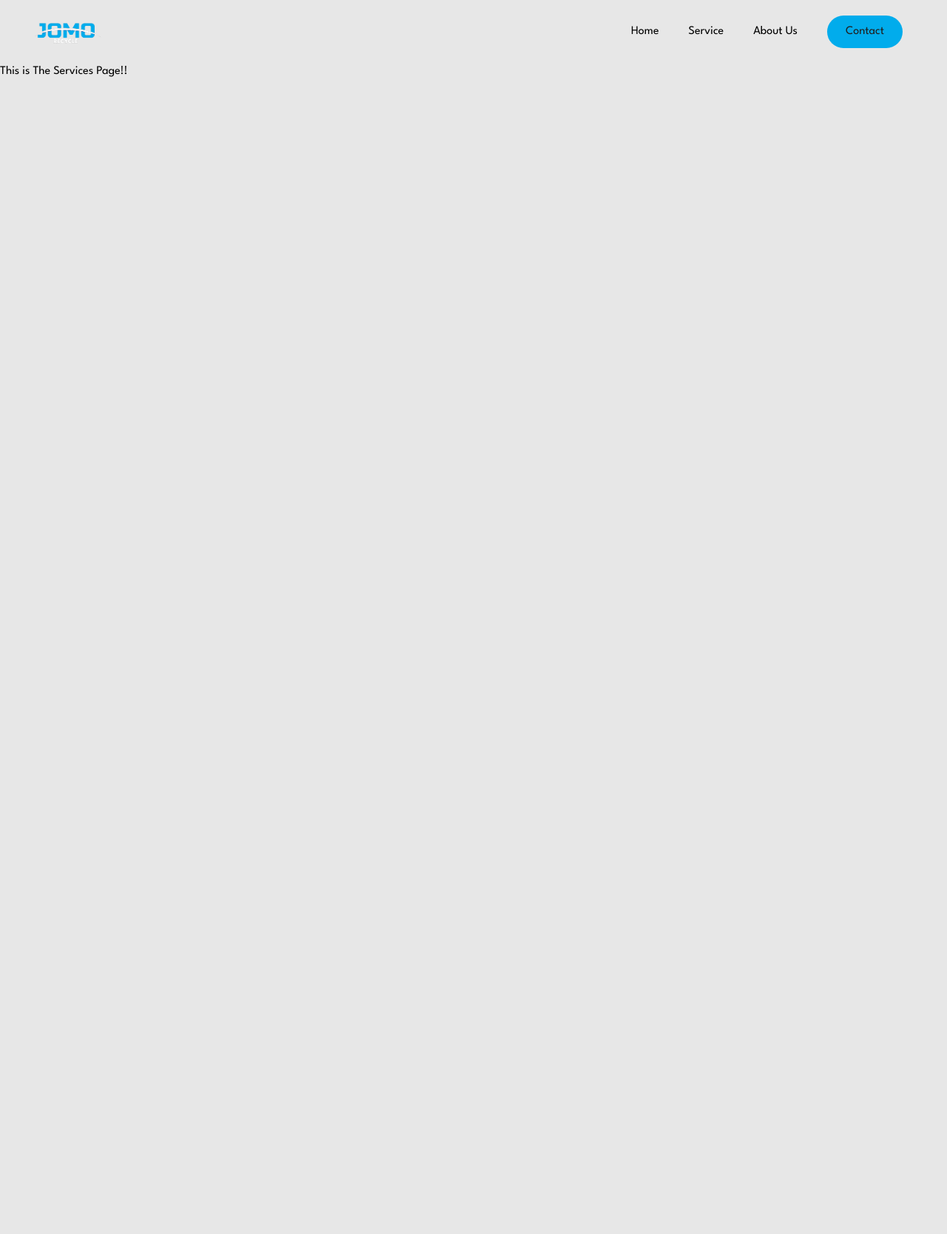
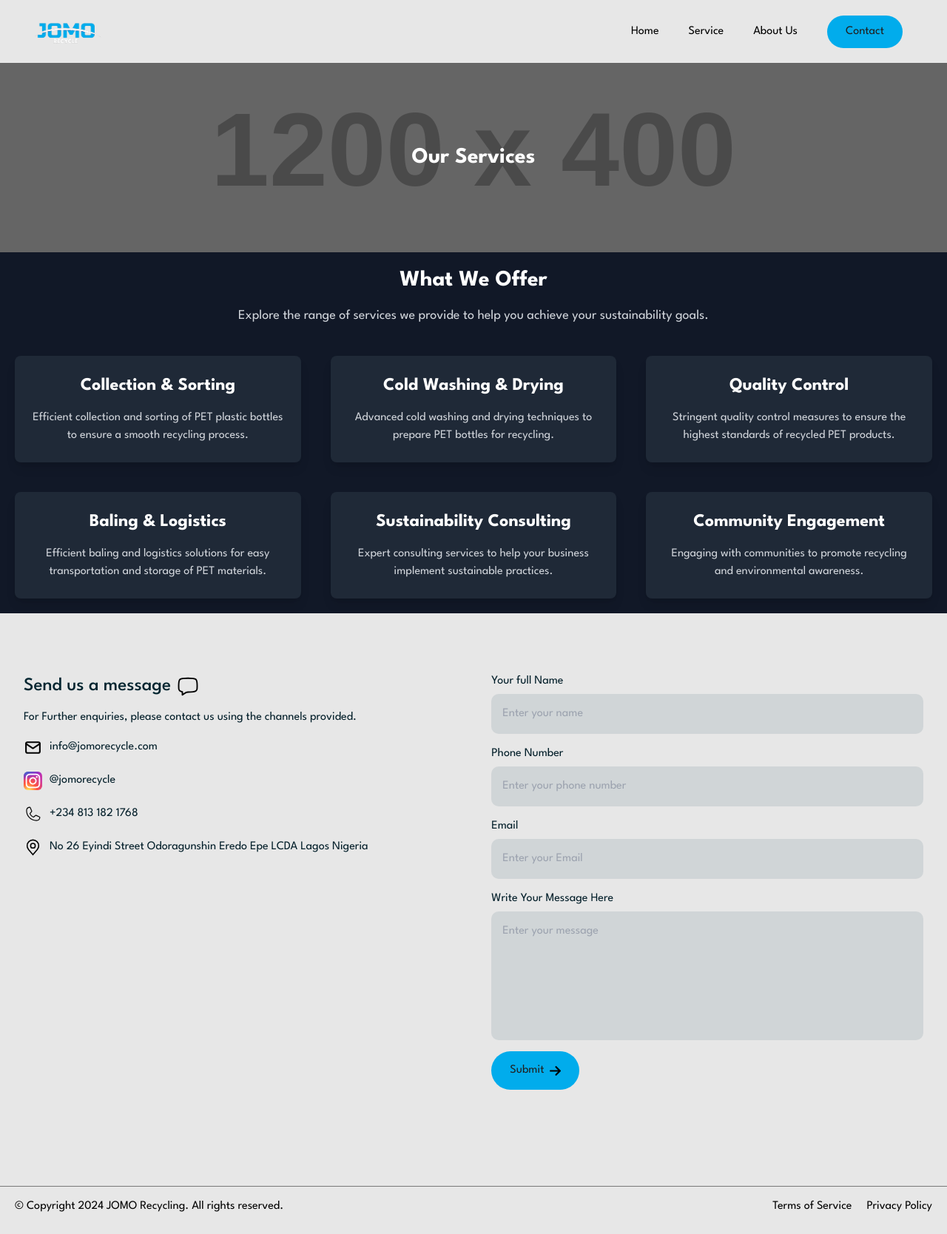
Before and after one commit to coderhanzo/Jomo-Recycling, a React (Vite) app: page /services in a window 1280 px wide. Shown: the whole page at 74% size. Before the commit the page ends 800 px from the top, so only its background shows below. Built offline with nearby package versions, Linux system fonts and the light colour scheme.

Commit message:
fix: service page

```diff
--- a/src/App.jsx
+++ b/src/App.jsx
@@ -4,8 +4,8 @@ import Navbar from "./components/navbar/navbar.jsx";
 import Hero from "./components/hero/hero.jsx";
 import About from "./components/about/about.jsx";
 import Contact from "./components/contact/contact.jsx";
-import Services from "./components/Services.jsx";
-// import Service from "./components/servicespage/services.jsx";
+// import Services from "./components/Services.jsx";
+import Services from "./components/servicespage/services.jsx";
 
 const App = () => {
   return (
--- a/src/components/Services.jsx
+++ b/src/components/Services.jsx
@@ -1,11 +1,11 @@
-import React from "react";
+// import React from "react";
 
-const Services = () => {
-  return (
-    <div>
-      <p>This is The Services Page!!</p>
-    </div>
-  );
-};
+// const Services = () => {
+//   return (
+//     <div>
+//       <p>This is The Services Page!!</p>
+//     </div>
+//   );
+// };
 
-export default Services;
+// export default Services;
--- a/src/components/contact/contact.css
+++ b/src/components/contact/contact.css
@@ -1,6 +1,6 @@
 .contact {
   margin: 80px auto;
-  max-width: 100%;
+  max-width: 95%;
   display: flex;
   align-content: center;
   justify-content: space-between;
```
